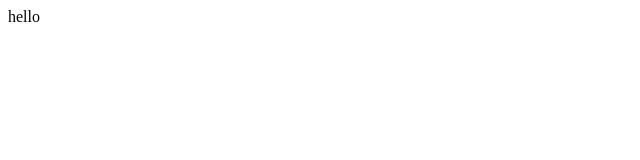
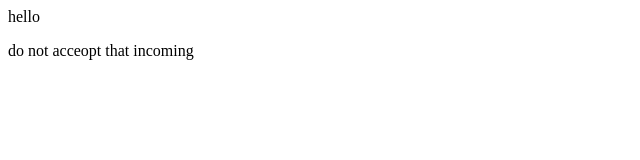
Before and after one commit to dometell/car_location_repo, a plain HTML site: page index.html in a window 1280 px wide. Shown: the whole page, without its empty margins (0-640 px from the left). Drawn offline with Linux system fonts and the light colour scheme.

Commit message:
Update index.html

```diff
--- a/index.html
+++ b/index.html
@@ -1 +1,2 @@
 <h>hello</h>
+<p>do not acceopt that incoming</p>
```
